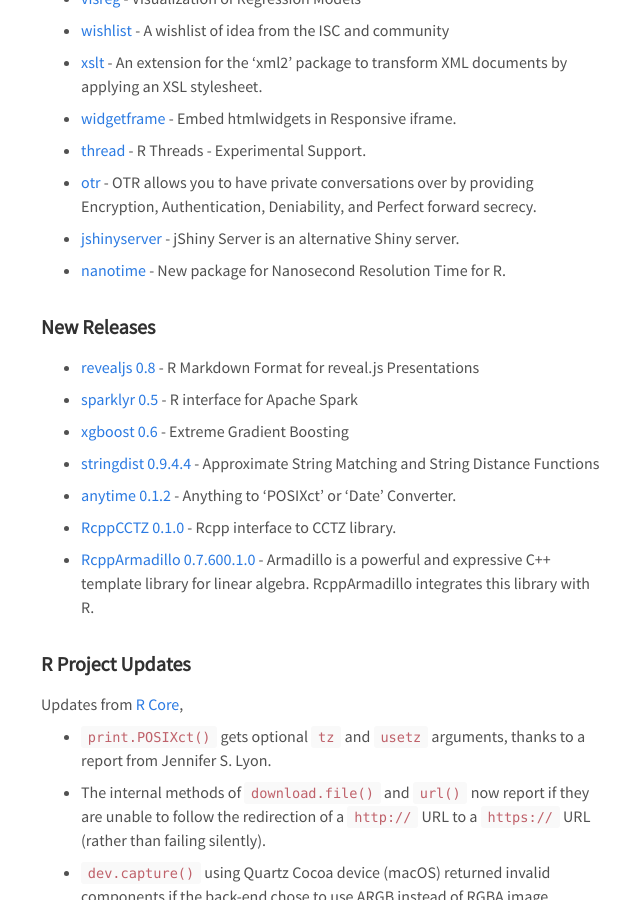
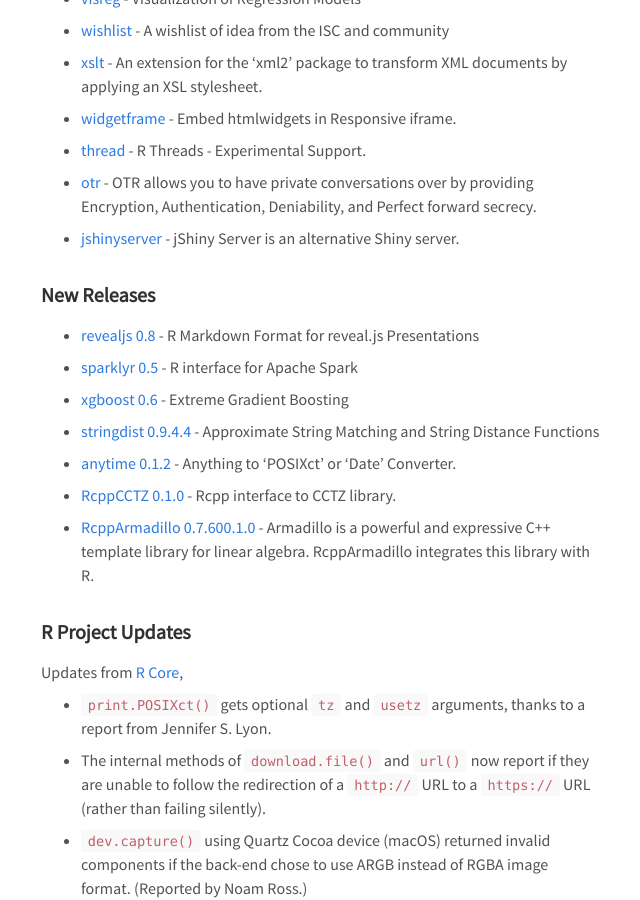
Before and after one commit to rweekly/rweekly.org, a Jekyll site: the page built from _posts/2016-12-19-30.md, in a window 1280 px wide and 900 px high, scrolled down 3856 px. Shown: the whole window, without its empty margins (319-959 px from the left). Built offline with Jekyll 4.4.1, drawn with Linux system fonts in a browser that asks for light colours; emoji names are drawn with the system emoji font; comment, search, counter and statistics services are not loaded.

Commit message:
Remove duplicate link to nanotime package

```diff
--- a/_posts/2016-12-19-30.md
+++ b/_posts/2016-12-19-30.md
@@ -130,8 +130,6 @@
 
 + [jshinyserver](https://github.com/statsplot/jshinyserver) - jShiny Server is an alternative Shiny server.
 
-+ [nanotime](http://dirk.eddelbuettel.com/blog/2016/12/16#nanotime_0.0.1) - New package for Nanosecond Resolution Time for R.
-
 ### New Releases
 
 + [revealjs 0.8](https://github.com/rstudio/revealjs) - R Markdown Format for reveal.js Presentations
```
